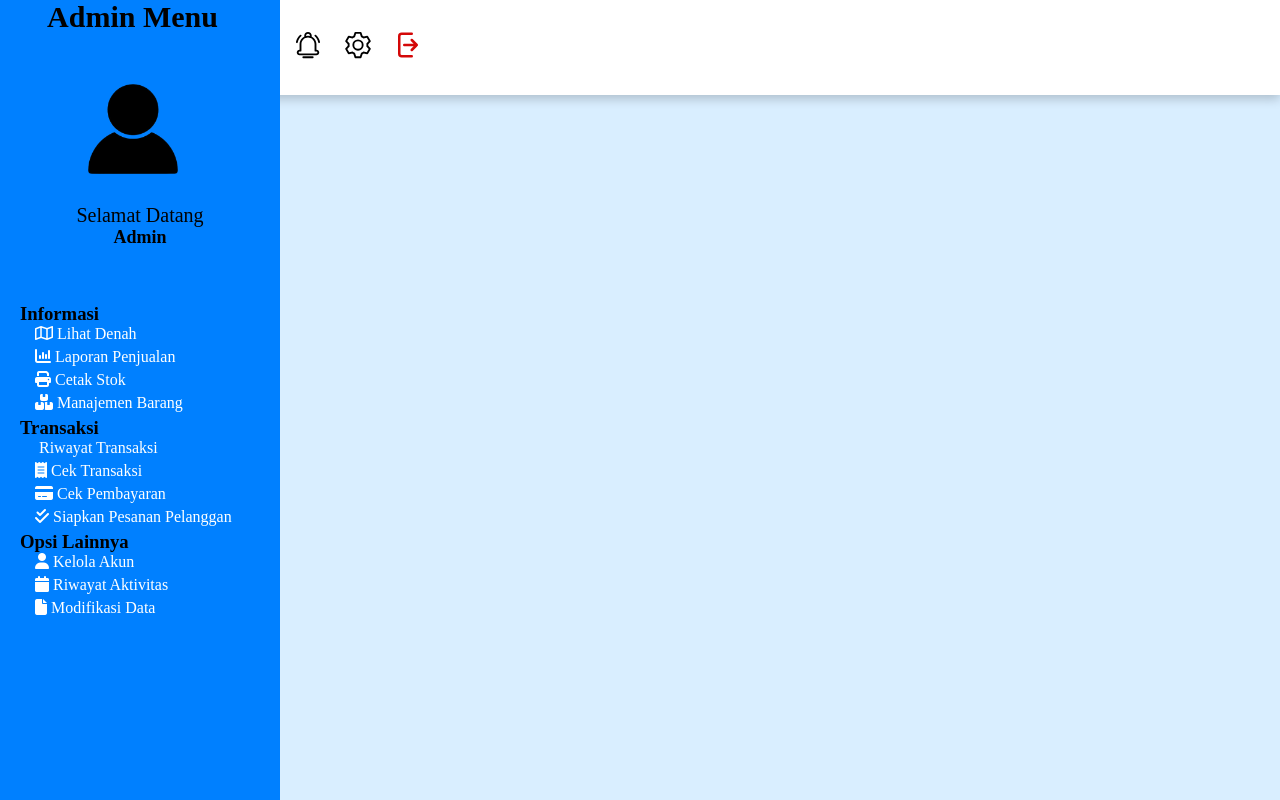
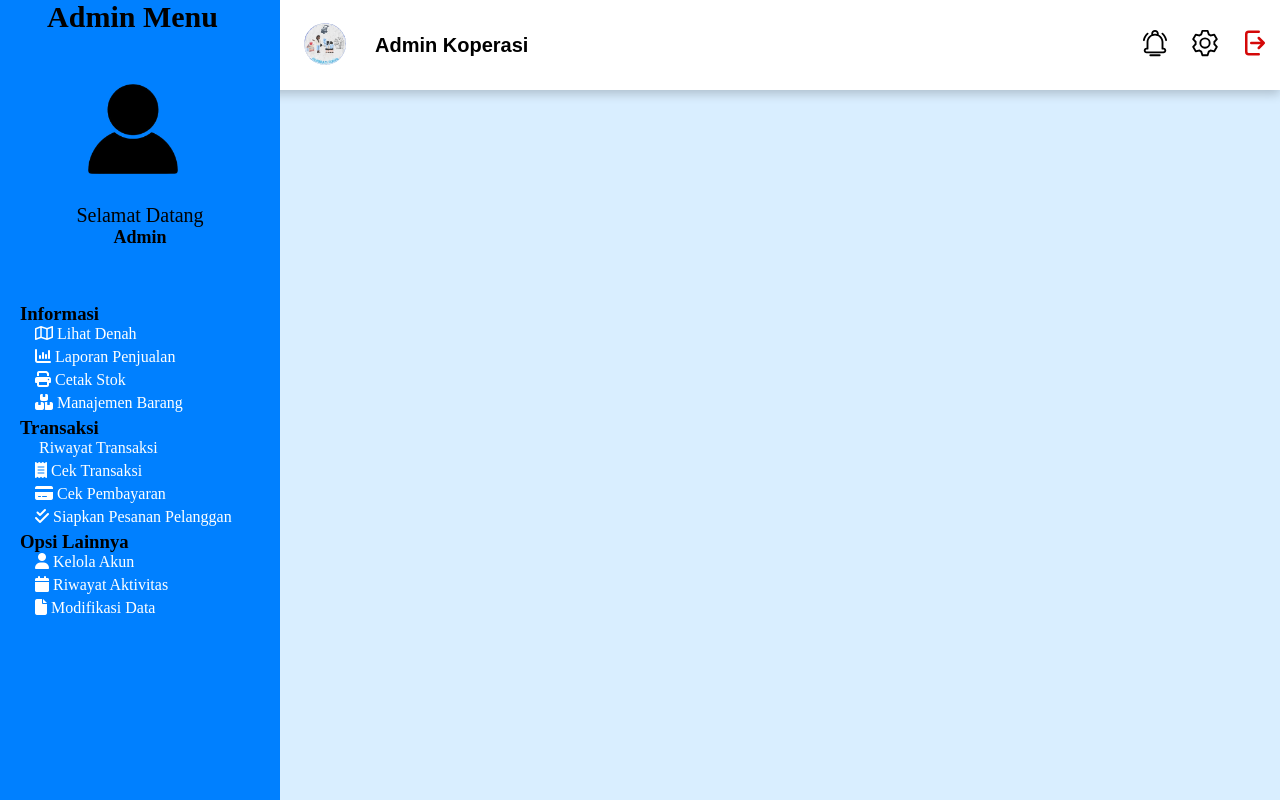
Before and after one commit to p1ckless/ProjectAkhirSemester, a Flask app: page / in a window 1280 px wide. Run offline with Flask 3, Linux system fonts and the light colour scheme; some libraries are stand-ins or nearby versions.

Commit message:
fix navigation bar icon posisition

```diff
--- a/static/style.css
+++ b/static/style.css
@@ -13,7 +13,6 @@ nav {
   background-color: white;
   display: flex;
   box-shadow: 0 4px 10px rgba(0,0,0,0.2);
-    justify-content: space-between;
   margin-bottom: 20px;
 }
 
@@ -27,21 +26,41 @@ nav ul {
 
 .nav-bar {
   display: flex;
+  align-items: center;
+  margin-left: 280px;
+  justify-content: space-between;
+  width: calc(100% - 280px);
   font-family: Arial, Helvetica, sans-serif;
+  box-sizing: border-box;
   font-size: 20px;
   list-style: none;
   font-weight: 700;
+  padding: 10px 10px;
+  gap: 10px;
+  background-color: #ffff;
+}
+
+.nav-left {
+  display: flex;
   align-items: center;
-    padding: 10px 20px;
   gap: 15px;
 }
 
-.nav-left{
-  justify-content: flex-start;
+.nav-left span {
+  font-family: Arial, Helvetica, sans-serif;
+  font-size: 20px;
+  font-weight: 700;
+  display: block;
+  align-items: center;
 }
 
 .nav-right {
-  justify-self: start;
+  display: flex;
+  list-style: none;
+  align-items: center;
+  gap: 20px;
+  margin: 0;
+  padding: 0;
 }
 
 .tittle {
--- a/templates/index.html
+++ b/templates/index.html
@@ -12,15 +12,14 @@
   <!--Navbar-->
   <nav>
     <div class="nav-bar">
-
         <div class="nav-left">
           <img src="/static/image/logo.svg"
           alt="Logo"
           width="70"
           height="70">
+          <span>Admin Koperasi</span>
         </div>
 
-        <span>Admin Koperasi</span>
 
         <ul class="nav-right">
             <li>
@@ -39,6 +38,7 @@
                          width="30"
                          height="30">
                 </a>
+            </li>
             <li>
                 <a href="#">
                     <img src="/static/image/logout-line-svgrepo.svg"
@@ -48,7 +48,6 @@
                 </a>
             </li>
         </ul>
-
     </div>
 </nav>
 
```
Lines whose indentation alone changed are shown as unchanged.
